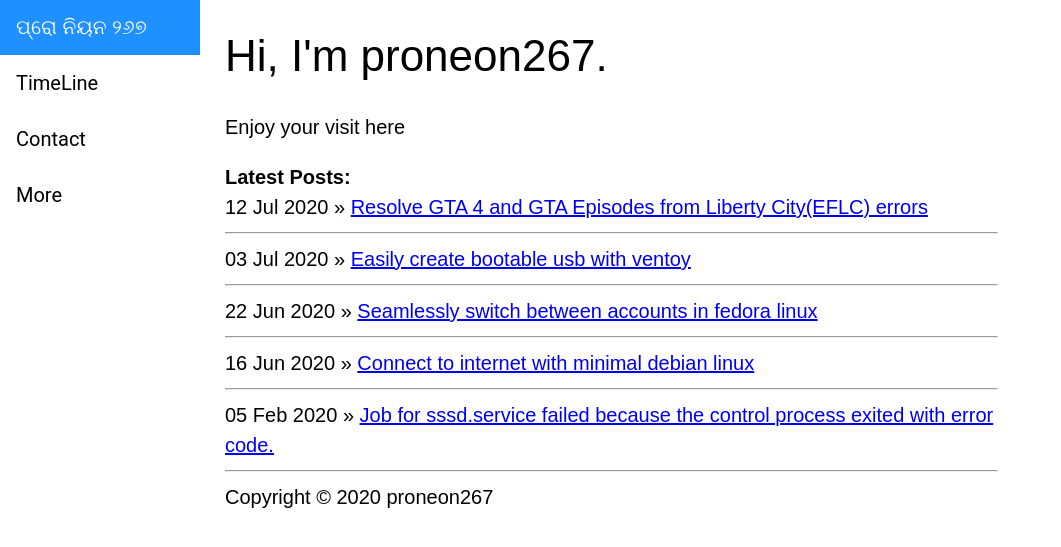
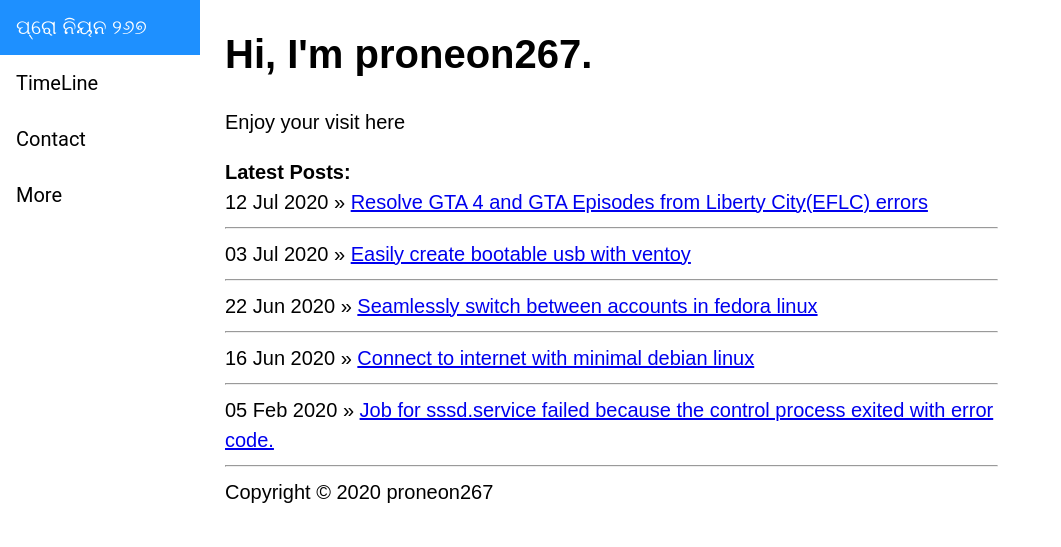
Before and after one commit to proneon267/proneon267.github.io, a Jekyll site: the page built from index.html, in a window 1280 px wide and 1002 px high. Shown: the top 547 px of the window, without its empty margins (0-1061 px from the left). Built offline with Jekyll 4.4.1, drawn with Linux system fonts in a browser that asks for light colours.

Commit message:
Update default.html

```diff
--- a/_layouts/default.html
+++ b/_layouts/default.html
@@ -58,9 +58,7 @@
         font-size: 20px;
       }
 	    h1{
-		    font-weight: 400;
 		    line-height: 52px;
-		    font-size: 44px;
 	    }
 	    dt {
 		    font-weight: bold;
```
